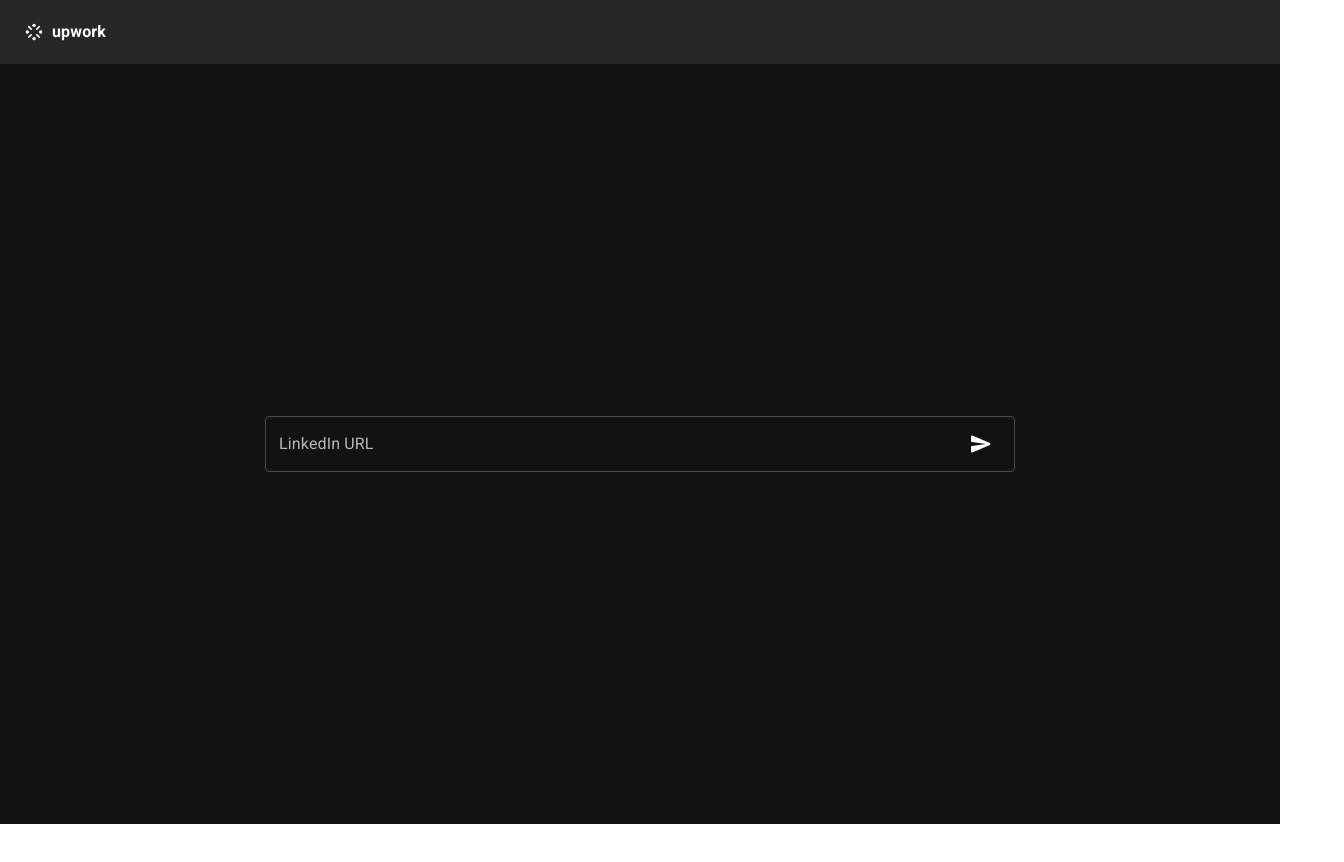
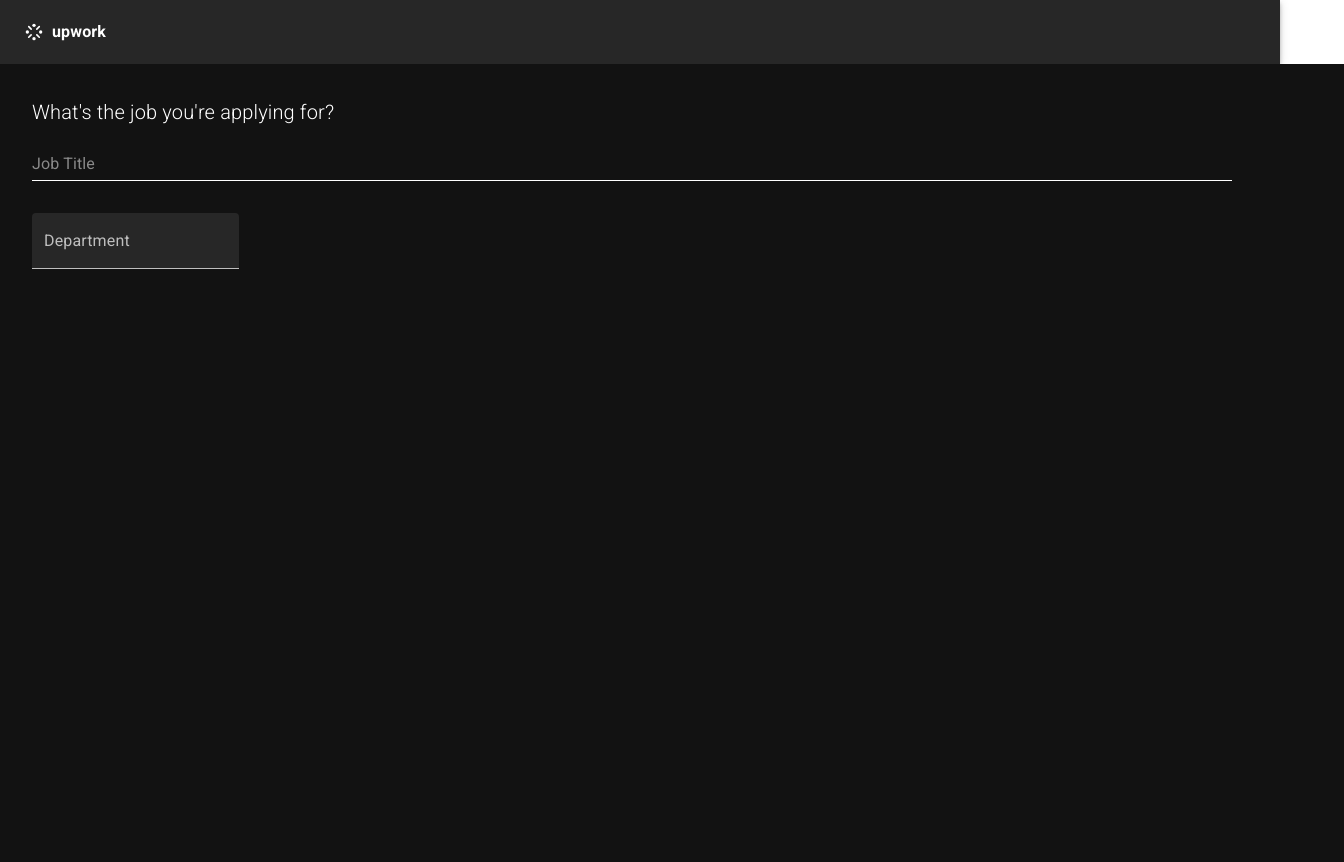
Before and after one commit to prachee-n16/InterviewResourceGenerator, a React (Create React App) app in the folder client/: page / in a window 1280 px wide. Shown: the top 862 px of the page, 1344 px wide, since content can reach past the window. Before the commit the page ends 824 px from the top, so only its background shows below. Built offline with nearby package versions, Linux system fonts and the light colour scheme.

Commit message:
Rework UI after this commit to be light themed

```diff
--- a/client/src/App.js
+++ b/client/src/App.js
@@ -1,69 +1,40 @@
 // Vendor imports
-import React, { createContext, useState } from 'react';
+import React from 'react';
+import { BrowserRouter as Router, Route, Routes } from 'react-router-dom';
 import { ThemeProvider } from '@mui/material/styles';
-import { Box } from '@mui/material';
-import { styled } from '@mui/system';
 
 // Local Imports
 import Navbar from './components/Navbar';
-import UrlInputForm from './components/UrlInputForm';
-import DataViewer from './components/DataViewer'
+import UrlInputForm from './components/screens/UrlInputForm';
+import DataViewer from './components/screens/DataViewer'
+import {UrlInputFormContainer, DataViewerContainer} from './utilities/containers'
+
+// Styles
 import theme from './theme'
 import './App.css';
 
-// Create the URL context
-const UrlContext = createContext();
-
-const UrlInputFormContainer = styled(Box)(({ theme }) => ({
-  backgroundColor: theme.palette.primary.main,
-  height: '95vh',
-  width: '100vw',
-  display: 'flex',
-  justifyContent: 'center',
-  alignItems: 'center',
-  color: theme.palette.primary.contrastText,
-}));
-
-const DataViewerContainer = styled(Box)(({ theme }) => ({
-  backgroundColor: theme.palette.primary.main,
-  height: '95vh',
-  width: '100vw',
-  display: 'flex',
-  color: theme.palette.primary.contrastText,
-  padding: '2rem',
-}));
-
 function App() {
-  const [url, setUrl] = useState('');
-
-  // Function to update the URL value
-  const updateUrl = (newUrl) => {
-    setUrl(newUrl);
-  };
-
-  // Create the context value
-  const contextValue = {
-    url,
-    updateUrl,
-  };
-
   return (
-    <UrlContext.Provider value={contextValue}>
+    <Router>
       <ThemeProvider theme={theme}>
         <Navbar/>
-        {url === '' ?
-          <UrlInputFormContainer>
-            <UrlInputForm/>
-          </UrlInputFormContainer>
-        :
-          <DataViewerContainer>
-            <DataViewer/>
-          </DataViewerContainer>
-        }
+        <Routes>
+          <Route exact path="/" element={
+              <UrlInputFormContainer>
+                <UrlInputForm />
+              </UrlInputFormContainer>
+            }
+          />
+          <Route exact path="/" element={
+              <DataViewerContainer>
+                <DataViewer />
+              </DataViewerContainer>
+            }
+          />
+        </Routes>
       </ThemeProvider>
-    </UrlContext.Provider>
+    </Router>
   );
 }
 
-export { UrlContext };
 export default App;
--- a/client/src/components/UrlInputForm.jsx
+++ /dev/null
@@ -1,79 +0,0 @@
-import React, {useContext, useState} from 'react'
-
-import { TextField } from '@mui/material';
-import { UrlContext } from '../App';
-import SendRoundedIcon from '@mui/icons-material/SendRounded';
-import IconButton from '@mui/material/IconButton';
-import Snackbar from '@mui/material/Snackbar';
-import MuiAlert from '@mui/material/Alert';
-
-const Alert = React.forwardRef(function Alert(props, ref) {
-  return <MuiAlert elevation={6} ref={ref} variant="filled" {...props} />;
-});
-
-const UrlInputForm = () => {
-  const { updateUrl } = useContext(UrlContext);
-  const [url, setUrl] = useState('');
-  const [openToast, setOpenToast] = useState(false);
-
-  const handleInputChange = (event) => {
-    setUrl(event.target.value);
-  };
-
-  const handleClose = (event, reason) => {
-    if (reason === 'clickaway') {
-      return;
-    }
-
-    setOpenToast(false);
-  };
-
-  const validateUrl = (link) => {
-    // Regular expression pattern to validate LinkedIn URL
-    const regex = /^(https?:\/\/)?(www\.)?linkedin\.com\/(in|jobs)\/.+$/i;
-    return regex.test(link);
-  };
-
-  const handleSubmit = (event) => {
-    event.preventDefault();
-    if (validateUrl(url)){
-      // Perform any necessary actions with the LinkedIn URL
-      updateUrl(url);
-    } else {
-      setOpenToast(true);
-    }
-  };
-
-  return (
-    <div>
-      <form onSubmit={handleSubmit}>
-        <TextField
-          sx={{
-            width: '750px'
-          }}
-          fullWidth
-          label="LinkedIn URL"
-          placeholder="Enter your LinkedIn profile URL"
-          value={url}
-          onChange={handleInputChange}
-          variant="outlined"
-          color='secondary'
-          InputProps={{
-            endAdornment: (
-              <IconButton disableFocusRipple disableRipple>
-                <SendRoundedIcon />
-              </IconButton>
-            ),
-          }}
-        />
-        <Snackbar open={openToast} autoHideDuration={6000} onClose={handleClose}>
-          <Alert onClose={handleClose} severity="error" sx={{ width: '100%' }}>
-            Invalid LinkedIn URL. Please enter a valid URL.
-          </Alert>
-        </Snackbar>
-      </form>
-    </div>
-  )
-}
-
-export default UrlInputForm
--- a/client/src/components/DataViewer.jsx
+++ b/client/src/components/screens/DataViewer.jsx
@@ -1,9 +1,7 @@
-import React, {useContext, useState, useEffect} from 'react'
+import React, {useState, useEffect} from 'react'
 import CircularProgress from '@mui/material/CircularProgress';
-import { UrlContext } from '../App';
 
 const DataViewer = () => {
-  const { url } = useContext(UrlContext);
   const [urlData, setUrlData] = useState(null);
 
   const fetchData = async () => {
@@ -13,7 +11,7 @@ const DataViewer = () => {
         headers: {
           'Content-Type': 'application/json',
         },
-        body: JSON.stringify({ url }),
+        // body: JSON.stringify({ url }),
       });
       const jsonData = await response.json();
       setUrlData(jsonData);
--- /dev/null
+++ b/client/src/components/screens/UrlInputForm.css
@@ -0,0 +1,4 @@
+.wrapper {
+    width: 100%;
+    padding-right: 5rem;
+}
--- /dev/null
+++ b/client/src/components/screens/UrlInputForm.jsx
@@ -0,0 +1,49 @@
+import React from 'react'
+
+import { Typography, TextField } from '@mui/material'
+import './UrlInputForm.css'
+import { borderColor } from '@mui/system'
+
+const UrlInputForm = () => {
+  return (
+    <form className='wrapper'>
+      <div>
+        <Typography variant='h6' sx={{fontWeight: 300, marginBottom: '20px'}}>
+          What's the job you're applying for?
+        </Typography>
+        <TextField
+          fullWidth
+          autoComplete={false}
+          id="job-title"
+          placeholder="Job Title"
+          variant="standard"
+          InputProps={{ disableUnderline: true }}
+          sx={{
+            borderBottom: '1px solid white',
+            fontFamily: '"Roboto","Helvetica","Arial",sans-serif',
+            fontSize: 'large',
+            fontWeight: 300,
+          }}
+        />
+      </div>
+      <div>
+        <TextField
+            id="job-department"
+            label="Department"
+            variant="filled"
+            sx={{
+              fontFamily: '"Roboto","Helvetica","Arial",sans-serif',
+              fontSize: 'large',
+              fontWeight: 300,
+              marginTop: '32px'
+            }}
+            InputLabelProps={{
+              shrink: false,
+            }}
+          />
+      </div>
+    </form>
+  )
+}
+
+export default UrlInputForm
--- /dev/null
+++ b/client/src/utilities/containers.js
@@ -0,0 +1,20 @@
+import { Box } from '@mui/material';
+import { styled } from '@mui/system';
+
+export const UrlInputFormContainer = styled(Box)(({ theme }) => ({
+    backgroundColor: theme.palette.primary.main,
+    height: '95vh',
+    width: '100vw',
+    display: 'flex',
+    color: theme.palette.primary.contrastText,
+    padding: '2rem',
+  }));
+
+export const DataViewerContainer = styled(Box)(({ theme }) => ({
+    backgroundColor: theme.palette.primary.main,
+    height: '95vh',
+    width: '100vw',
+    display: 'flex',
+    color: theme.palette.primary.contrastText,
+    padding: '2rem',
+  }));
```
